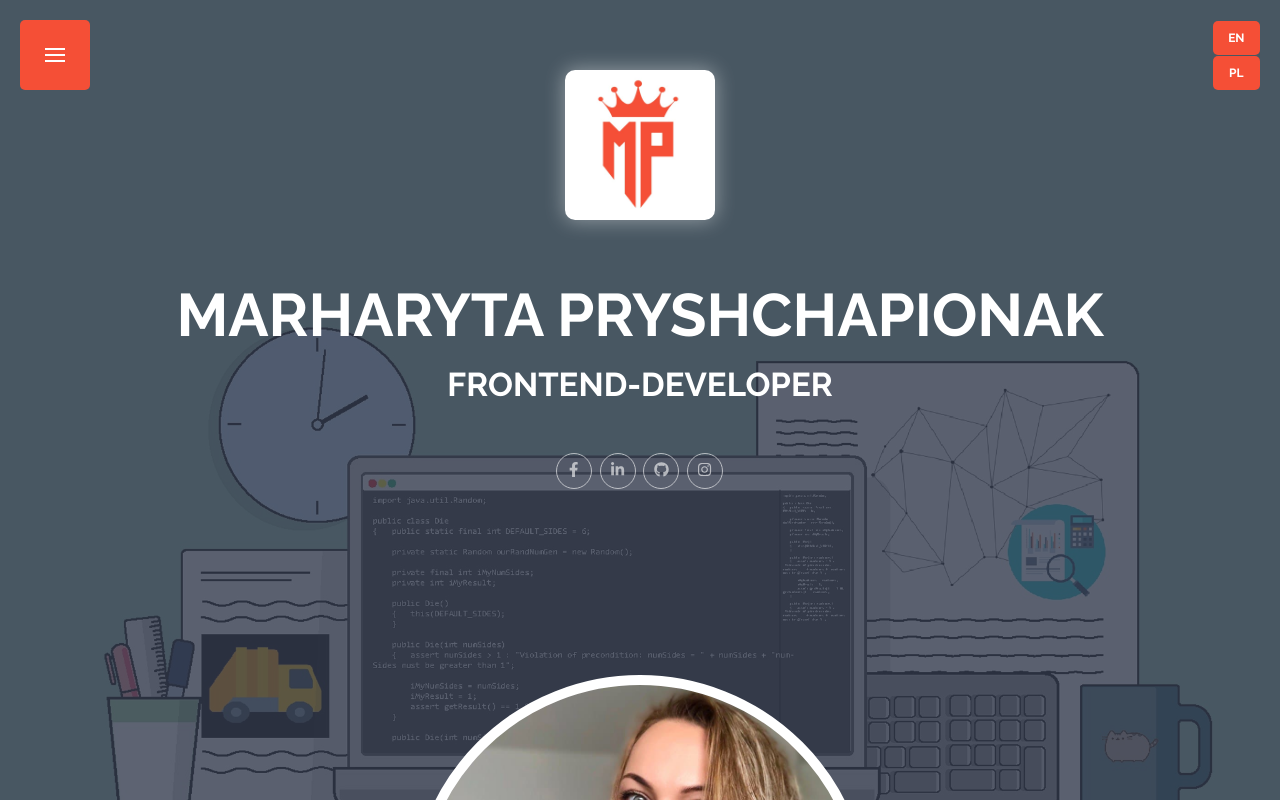
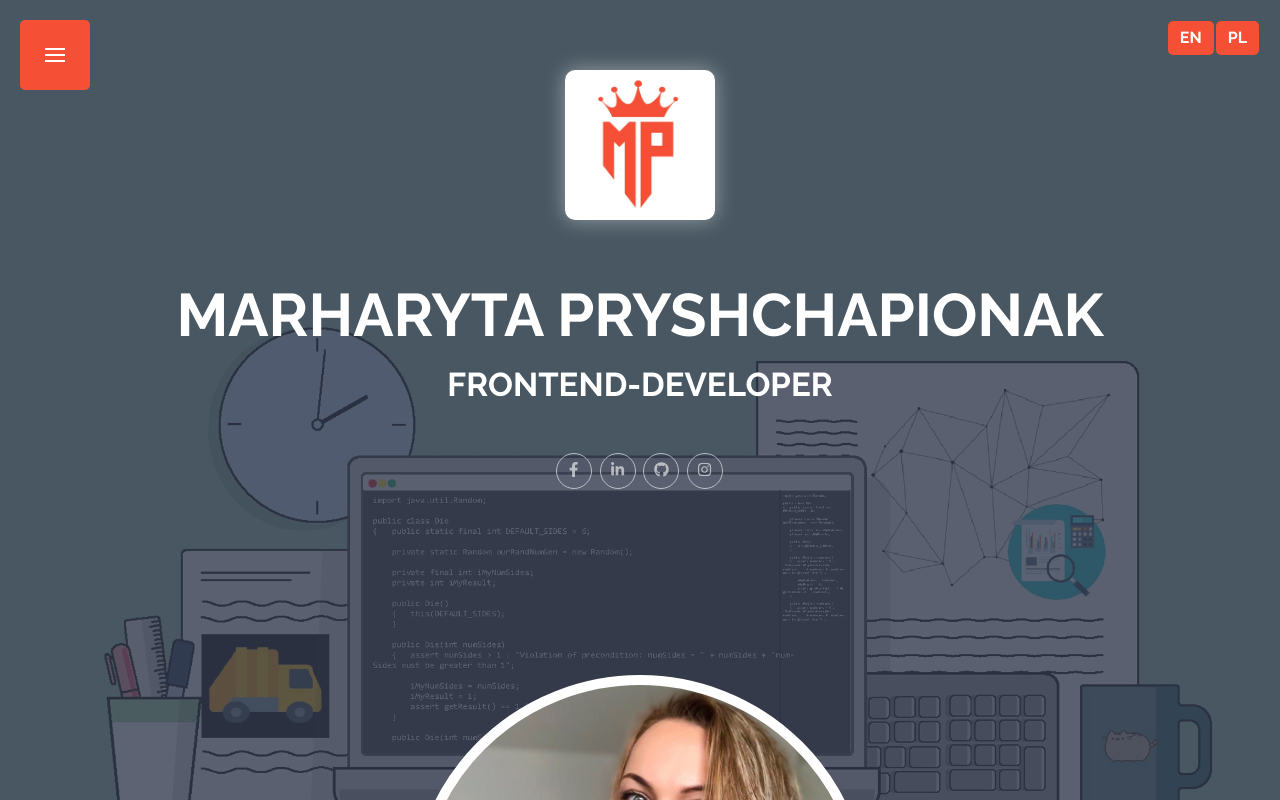
Before and after one commit to Margokomilfo-dev/my-cv, a React (Create React App) app: page / in a window 1280 px wide. Shown: the top 800 px of the page. Built offline with nearby package versions, Linux system fonts and the light colour scheme; a web font is replaced by a local one.

Commit message:
ref i18next, skills animation, languages

```diff
--- a/src/components/Header/Languages/Languages.module.sass
+++ b/src/components/Header/Languages/Languages.module.sass
@@ -1,27 +1,33 @@
 .lang
 	//padding: 20px 0 40px 0
 	display: flex
-	flex-direction: column
+	//flex-direction: column
 	position: absolute
 	z-index: 11
 	right: 20px
 	top: 20px
 	@media screen and (max-width: 565px)
+		flex-direction: column
 		right: 0
 		top: 0
 	& button
-		font-size: 12px
+		font-size: 16px
 		font-weight: 900
 		background: #f54f36
 		border-radius: 5px
-		padding: 8px 15px
-		margin: .5px
+		padding: 5px 12px
+		margin: 1px
 		color: #ffffff
 		display: inline-block
 		text-align: center
 		text-transform: uppercase
 		border: none
 		cursor: pointer
+		@media screen and (max-width: 565px)
+			font-size: 12px
+			padding: 8px 15px
+			margin: .5px
+			border-radius: 5px 0 0 5px
 		&:active, &:focus
 			outline: none
 
--- a/src/components/Portfolio/Portfolio.module.sass
+++ b/src/components/Portfolio/Portfolio.module.sass
@@ -96,7 +96,7 @@
 			font-size: 16px
 			flex-direction: column
 			justify-content: space-between
-			border: 1px solid red
+
 			width: 100%
 			height: 100%
 			padding: 30px 20px
--- a/src/components/ScrollToTop/ScrollToTop.module.sass
+++ b/src/components/ScrollToTop/ScrollToTop.module.sass
@@ -4,7 +4,7 @@
 	bottom: 30px
 	width: 60px
 	height: 60px
-	border-radius: 5px
+	border-radius: 6px
 	background-color: #F54F36
 	color: white
 	z-index: 1
--- a/src/components/Skill/Skills.tsx
+++ b/src/components/Skill/Skills.tsx
@@ -37,7 +37,7 @@ type SkillBoxPropsType = {
 }
 export const SkillBox: React.FC<SkillBoxPropsType> = (props) => {
     return (
-        <div className={s.skill}>
+        <div className={s.skill} data-aos="fade-in">
             <div className={s.skillContent}>
                 <h3>{props.title}</h3>
             </div>
--- a/src/i18next.js
+++ b/src/i18next.js
@@ -3,7 +3,7 @@ import Backend from 'i18next-http-backend'
 import LanguageDetector from 'i18next-browser-languagedetector'
 import {initReactI18next} from 'react-i18next'
 
-const languages = ['en', 'pl']
+// const languages = ['en', 'pl']
 i18n
     .use(Backend)
     .use(LanguageDetector)
@@ -318,7 +318,7 @@ i18n
                 }
             }
         },
-        whiteList: languages,
+        // whiteList: languages,
         lng: 'en',
         fallbackLng: 'en',
         debug: true,
```
Also changed, not shown: 1 other file (tests, documents, lock files or other folders).
